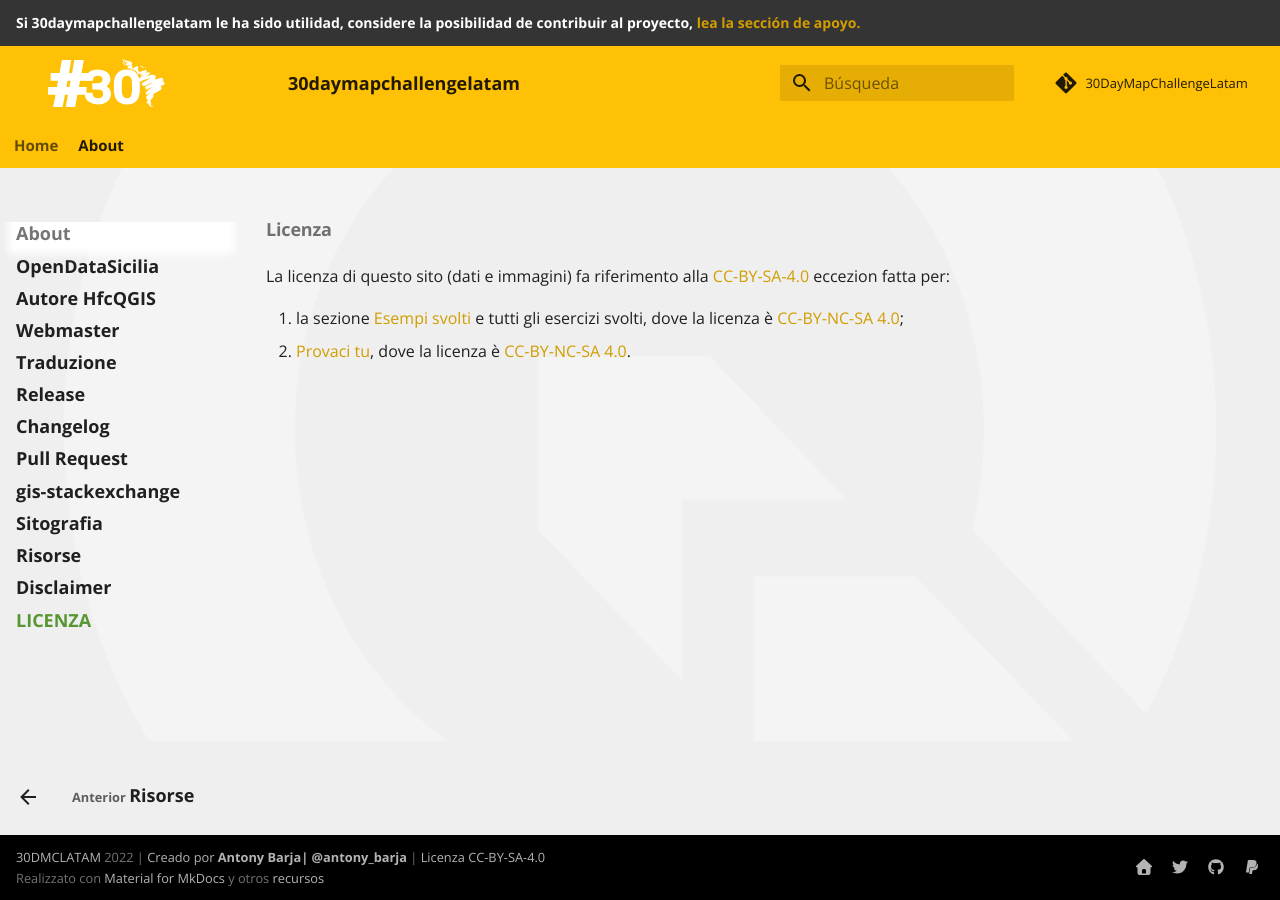
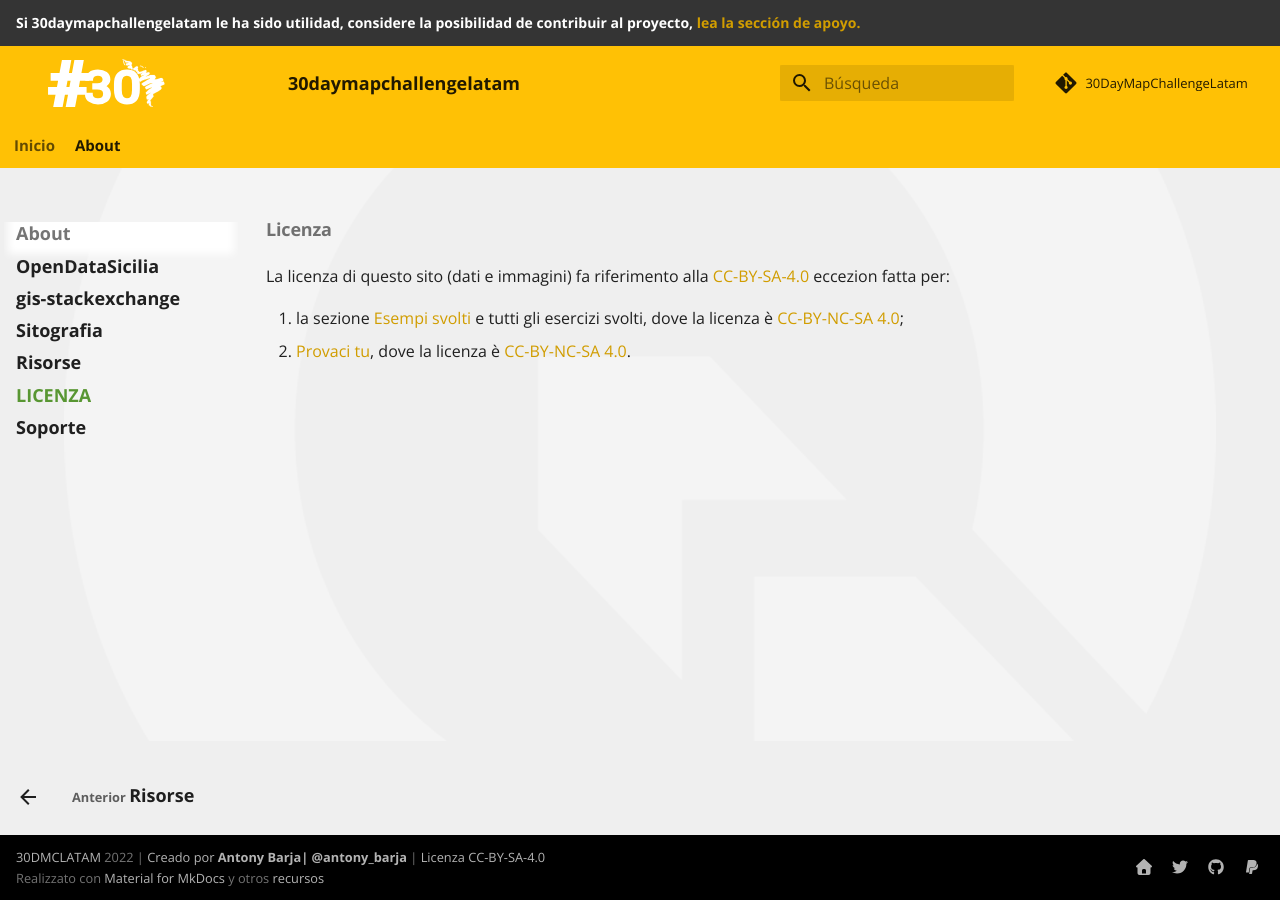
Before and after one commit to ambarja/30daymapchallengelatam, an MkDocs documentation site: the page built from docs/LICENSE_my.md, in a window 1280 px wide. Built offline with MkDocs 1.6.1 and Material for MkDocs 9.7.7, drawn with Linux system fonts in a browser that asks for light colours; some web fonts are replaced; comment, search, counter and statistics services are not loaded.

Commit message:
update flyer

```diff
--- a/mkdocs.yml
+++ b/mkdocs.yml
@@ -17,7 +17,7 @@
   manifest: "manifest.webmanifest"
   social:
     - icon: fontawesome/solid/house
-      link: https://hfcqgis.opendatasicilia.it/
+      link: https://ambarja.github.io/30DayMapChallengeLatam/
       name: Home Page
     - icon: fontawesome/brands/twitter
       link: https://twitter.com/antony_barja
@@ -119,21 +119,14 @@
 
 ## Page tree
 nav:
-    - Home: index.md
+    - Inicio: index.md
 
     - About:
         - OpenDataSicilia: ods.md
-        - Autore HfcQGIS: autore.md
-        - Webmaster: webmaster/gbvitrano.md
-        - Traduzione: traduzione.md
-        - Release: release.md
-        - Changelog: changelog.md
-        - Pull Request: pull-request.md
         - gis-stackexchange: gis-stackexchange.md
         - Sitografia: sitografia_field_calc.md
         - Risorse: risorse.md
-        - Disclaimer: disclaimer.md
         - Licenza: LICENSE_my.md
-      #  - Informativa privacy estesa: privacy.md
+        - Soporte: suppoter.md
     # - Webmaster: webmaster/gbvitrano.md
   # - Tags: tags.md
```
